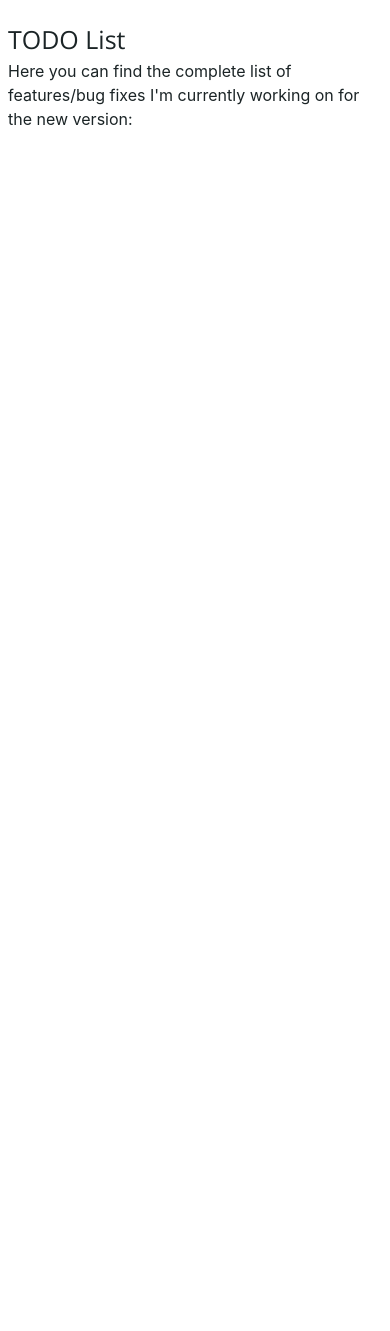
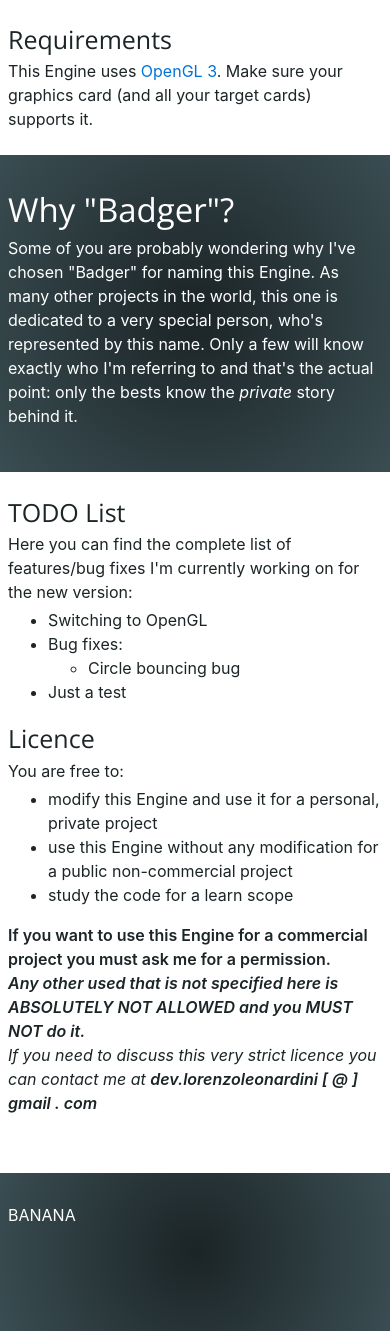
Before and after one commit to LorenzoLeonardini/Badger-Engine, a PHP site: page / in a window 390 px wide. Shown: the part 1238-2569 px from the top of the page. Before the commit the page ends 1363 px from the top, so only its background shows below. Run offline with PHP 8.4, Linux system fonts and the light colour scheme; some libraries are stand-ins or nearby versions.

Commit message:
Added content

```diff
--- a/graphics.css
+++ b/graphics.css
@@ -12,8 +12,12 @@ header
 	position: fixed;
 	top: 0;
 	left: 0;
-	transition: top 0.2s ease-in-out;
+	transition: top 0.3s ease-in-out;
 	width: 100%;
+}
+
+.nav-up {
+  top: -48px; // same as header height. use variables in LESS/SASS
 }
 
 #title
@@ -29,7 +33,7 @@ header
 	margin-bottom: -19px; margin-right: 15px;
 }
 
-.content
+.content, .gradient
 {
 	width: 1100px;
 	text-align: left;
@@ -77,11 +81,70 @@ video
 	height: 393px;
 }
 
+ul
+{
+	margin-top: -12px;
+	margin-bottom: 3px;
+}
+
+ul ul
+{
+	margin-top: 0px;
+	margin-bottom: 0px;
+}
+
+strong
+{
+	font-weight: 600;
+}
+
+.gradient
+{
+	background: #1B2426; /* For browsers that do not support gradients */
+	background: -webkit-radial-gradient(circle, #1B2426, #3A4D52); /* Safari */
+	background: -o-radial-gradient(circle, #1B2426, #3A4D52); /* Opera 11.6 to 12.0 */
+	background: -moz-radial-gradient(circle, #1B2426, #3A4D52); /* Firefox 3.6 to 15 */
+	background: radial-gradient(circle, #1B2426, #3A4D52); /* Standard syntax */
+	color: #fff;
+	position: relative;
+	top: 8px;
+	left: -8px;
+	width: calc(1100px);
+	padding-left: calc(50% - 542px);
+	padding-right: calc(50% - 542px);
+	padding-top: 30px;
+	padding-bottom: 28px;
+}
+
+.gradient h3
+{
+	font-size: 33px;
+}
+
+div.gradient
+{
+	margin-bottom: 30px;
+}
+
+footer
+{
+	margin-top: 50px;
+	height: 100px;
+	margin-bottom: -30px;
+}
+
 @media only screen and (max-width: 1200px)
 {
 	.content
 	{
 		width: 930px;
+	}
+
+	.gradient
+	{
+		width: calc(930px);
+		padding-left: calc(50% - 457px);
+		padding-right: calc(50% - 457px);
 	}
 }
 
@@ -91,6 +154,13 @@ video
 	{
 		width: 670px;
 	}
+
+	.gradient
+	{
+		width: calc(670px);
+		padding-left: calc(50% - 327px);
+		padding-right: calc(50% - 327px);
+	}
 }
 
 @media only screen and (max-width: 770px)
@@ -98,6 +168,13 @@ video
 	.content
 	{
 		width: 520px;
+	}
+
+	.gradient
+	{
+		width: calc(520px);
+		padding-left: calc(50% - 252px);
+		padding-right: calc(50% - 252px);
 	}
 
 	video
@@ -114,6 +191,13 @@ video
 		width: 100%;
 	}
 
+	.gradient
+	{
+		width: 100%;
+		padding-left: 8px;
+		padding-right: 8px;
+	}
+
 	video
 	{
 		width: 100%;
--- a/index.html
+++ b/index.html
@@ -7,6 +7,40 @@
 	<link rel="stylesheet" type="text/css" href="graphics.css">
 	<meta charset="UTF-8">
 	<meta name="viewport" content="width=device-width, initial-scale=1.0">
+	<script src="//ajax.googleapis.com/ajax/libs/jquery/1.10.2/jquery.min.js"></script>
+	<script type="text/javascript">
+		var lastScrollTop = 0;
+		var delta = 5;
+		var navbarHeight = $('header').outerHeight();
+		// on scroll, let the interval function know the user has scrolled
+		$(window).scroll(function(event)
+		{
+			hasScrolled();
+		});
+
+		function hasScrolled()
+		{
+			var st = $(this).scrollTop();
+			if (Math.abs(lastScrollTop - st) <= delta)
+				return;
+
+			// If current position > last position AND scrolled past navbar...
+			if (st > lastScrollTop && st > navbarHeight)
+			{
+				// Scroll Down
+				$('header').removeClass('nav-down').addClass('nav-up');
+			}
+			else
+			{
+				// Scroll Up
+				// If did not scroll past the document (possible on mac)...
+				if(st + $(window).height() < $(document).height())
+					$('header').removeClass('nav-up').addClass('nav-down');
+			}
+
+			lastScrollTop = st;
+		}
+	</script>
 </head>
 <body>
 <header>
@@ -21,7 +55,7 @@
 		Badger-Engine wants to be a 2D & 3D Game Engine written in Java. Right now the only part in development is the 2D one. The Physics Engine is made from scratch and so the Graphics one, which uses <a href="https://www.opengl.org/" target="_blank">OpenGL</a> with the help of <a href="https://lwjgl.org" target="_blank">LWJGL 3</a>. <a href="https://openal.org" target="_blank">OpenAL</a> is used from this library, too.
 	</p>
 	<p>
-		Right now the Engine is under development and this means that all the features described could be not implemented yet. Please check the TODO list in the bottom of the page and don't hesitate to contact me if you want to know something.
+		Right now the Engine is under development and this means that all the features described could be not implemented yet. Please check the <a href="#todo">TODO</a> list in the bottom of the page and don't hesitate to contact me if you want to know something.
 	</p>
 	<p>
 		<em>
@@ -29,7 +63,7 @@
 		</em>
 	</p>
 
-	<h3>Current Version</h3>
+	<h3 id="version">Current Version</h3>
 	<p>
 		The current version is <a href="https://github.com/LorenzoLeonardini/Badger-Engine/releases/tag/v0.3Beta" target="_blank">0.3Beta</a>. It mainly adds collision between moving circles. Still need to fix a bug that causes not moving circles to not really collide well. You can see the exact changelog <a href="https://github.com/LorenzoLeonardini/Badger-Engine/releases/tag/v0.3Beta" target="_blank">here</a>. Remember to follow the development on the <a href="https://github.com/LorenzoLeonardini/Badger-Engine/" target="_blank">GitHub page</a>.
 	</p>
@@ -40,11 +74,51 @@
 		</video>
 	</p>
 
-	<h3>TODO List</h3>
+	<h3 id="requirements">Requirements</h3>
+	<p>
+		This Engine uses <a href="https://www.opengl.org/" target="_blank">OpenGL 3</a>. Make sure your graphics card (and all your target cards) supports it.
+	</p>
+</div>
+
+<div class="gradient">
+	<h3 id="badger">Why "Badger"?</h3>
+	<p>
+		Some of you are probably wondering why I've chosen "Badger" for naming this Engine. As many other projects in the world, this one is dedicated to a very special person, who's represented by this name. Only a few will know exactly who I'm referring to and that's the actual point: only the bests know the <i>private</i> story behind it.
+	</p>
+</div>
+
+<div class="content">
+	<h3 id="todo">TODO List</h3>
 	<p>
 		Here you can find the complete list of features/bug fixes I'm currently working on for the new version:
+		<ul>
+			<li>Switching to OpenGL</li>
+			<li>Bug fixes:</li>
+			<ul>
+				<li>Circle bouncing bug</li>
+			</ul>
+			<li class="checked">Just a test</li>
+		</ul>
+	</p>
+
+	<h3 id="licence">Licence</h3>
+	<p>
+		You are free to:
+		<ul>
+			<li>modify this Engine and use it for a personal, private project</li>
+			<li>use this Engine without any modification for a public non-commercial project</li>
+			<li>study the code for a learn scope</li>
+		</ul>
+	</p>
+	<p>
+		<strong>If you want to use this Engine for a commercial project you must ask me for a permission.</strong><br />
+		<strong><i>Any other used that is not specified here is ABSOLUTELY NOT ALLOWED and you MUST NOT do it.</i></strong><br />
+		<i>If you need to discuss this very strict licence you can contact me at <strong>dev.lorenzoleonardini [ @ ] gmail . com</strong></i>
 	</p>
 </div>
 </center>
+<footer class="gradient">
+BANANA
+</footer>
 </body>
 </html>
```
